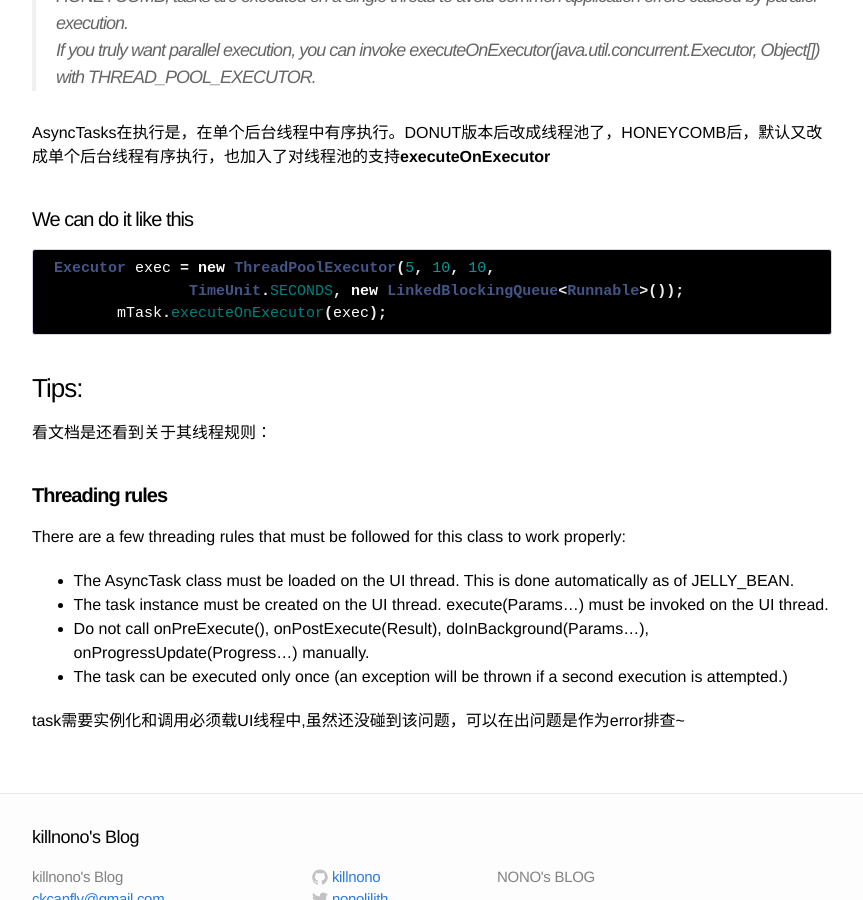
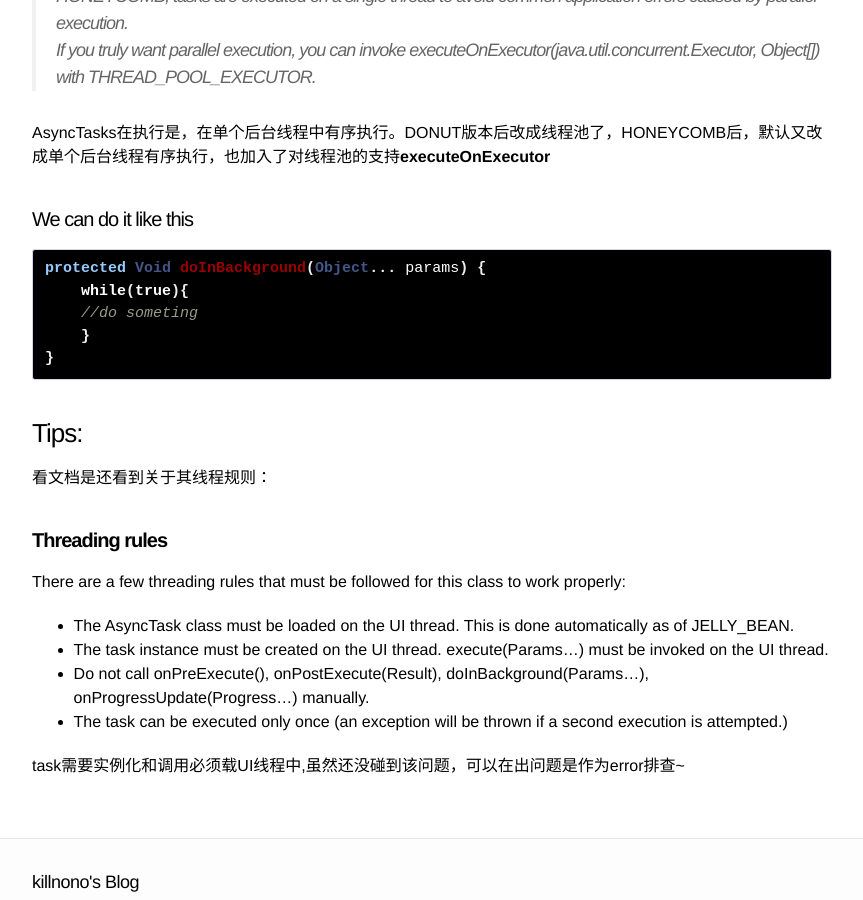
Before and after one commit to killnono/killnono.github.io, a Jekyll site: the page built from _posts/2015-01-22-tiny-about-AsyncTask.markdown, in a window 1280 px wide and 900 px high, scrolled down 944 px. Shown: the whole window, without its empty margins (208-1071 px from the left). Built offline with Jekyll 4.4.1, drawn with Linux system fonts in a browser that asks for light colours; Markdown is read by kramdown in place of the engine named in the settings; comment, search, counter and statistics services are not loaded.

Commit message:
Update 2015-01-22-tiny-about-AsyncTask.markdown

`````diff
--- a/_posts/2015-01-22-tiny-about-AsyncTask.markdown
+++ b/_posts/2015-01-22-tiny-about-AsyncTask.markdown
@@ -35,11 +35,14 @@ If you truly want parallel execution, you can invoke executeOnExecutor(java.util
 
 AsyncTasks在执行是，在单个后台线程中有序执行。DONUT版本后改成线程池了，HONEYCOMB后，默认又改成单个后台线程有序执行，也加入了对线程池的支持**executeOnExecutor**
 ####We can do it like this
-````java
- Executor exec = new ThreadPoolExecutor(5, 10, 10,
-                TimeUnit.SECONDS, new LinkedBlockingQueue<Runnable>());
-        mTask.executeOnExecutor(exec);
-````
+
+```java
+protected Void doInBackground(Object... params) {
+    while(true){
+    //do someting
+    }
+}
+```
 
 ###Tips:
 看文档是还看到关于其线程规则：
`````
